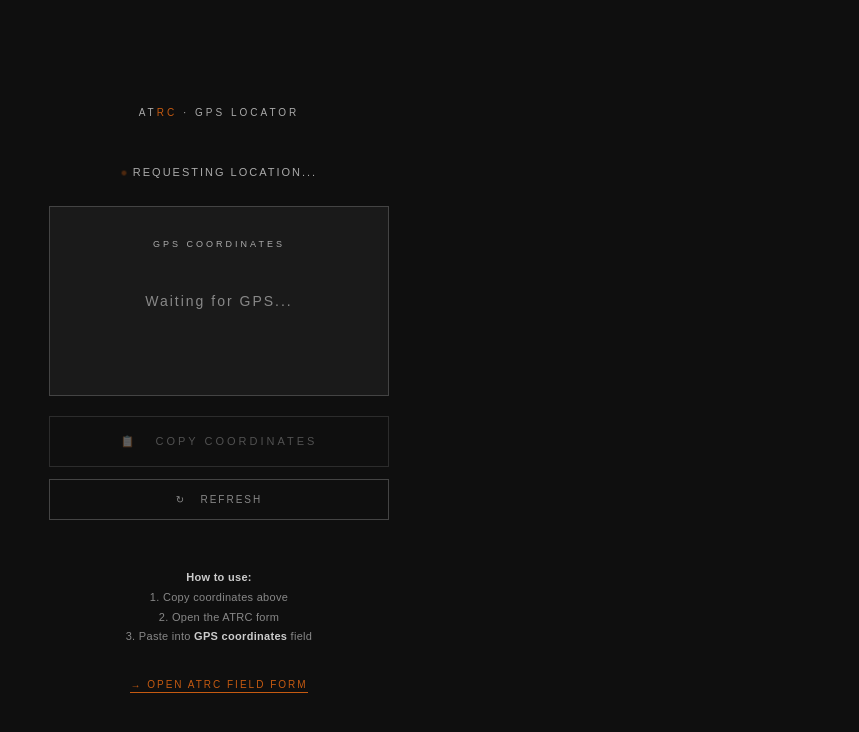
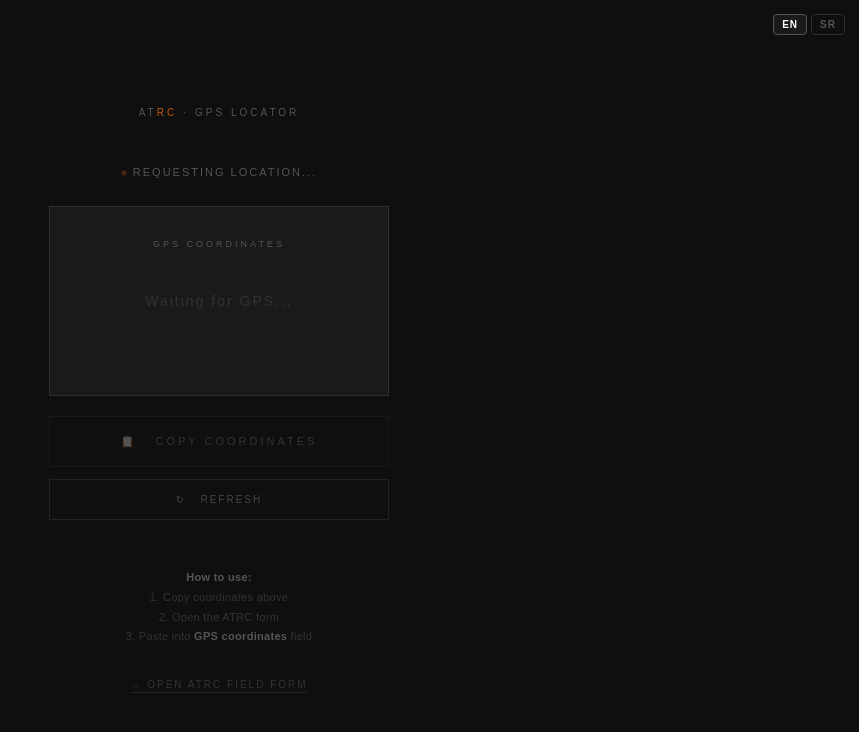
Before and after one commit to xStat-art/architecturatemporis, a plain HTML site: page gps.html in a window 1280 px wide. Shown: the whole page, without its empty margins (421-1280 px from the left). Drawn offline with Linux system fonts and the light colour scheme.

Commit message:
Add files via upload

```diff
--- a/gps.html
+++ b/gps.html
@@ -23,17 +23,36 @@
   .logo {
     font-size: 10px;
     letter-spacing: 3px;
-    color: #aaaaaa;      /* было #555 */
+    color: #555;
     text-transform: uppercase;
     margin-bottom: 48px;
   }
 
   .logo span { color: #c55a11; }
 
+  .lang-toggle {
+    position: fixed;
+    top: 14px; right: 14px;
+    display: flex; gap: 4px;
+    z-index: 50;
+  }
+  .lang-toggle-btn {
+    font-family: Arial, sans-serif;
+    font-size: 10px; font-weight: bold; letter-spacing: 1px;
+    color: #555;
+    background: transparent;
+    border: 1px solid #2e2e2e;
+    border-radius: 4px;
+    padding: 4px 8px;
+    cursor: pointer;
+    -webkit-tap-highlight-color: transparent;
+  }
+  .lang-toggle-btn.active { color: #fff; background: #1a1a1a; border-color: #555; }
+
   .status {
     font-size: 11px;
     letter-spacing: 2px;
-    color: #aaaaaa;      /* было #555 */
+    color: #555;
     text-transform: uppercase;
     margin-bottom: 24px;
     min-height: 16px;
@@ -41,7 +60,7 @@
 
   .coords-box {
     background: #1a1a1a;
-    border: 1px solid #444444;   /* было #2e2e2e */
+    border: 1px solid #2e2e2e;
     padding: 32px 24px;
     width: 100%;
     max-width: 340px;
@@ -52,7 +71,7 @@
   .coords-label {
     font-size: 9px;
     letter-spacing: 3px;
-    color: #aaaaaa;      /* было #555 */
+    color: #555;
     text-transform: uppercase;
     margin-bottom: 16px;
   }
@@ -60,7 +79,7 @@
   .coords-value {
     font-size: 28px;
     font-weight: 700;
-    color: #ffffff;
+    color: #fff;
     letter-spacing: -0.5px;
     line-height: 1.3;
     word-break: break-all;
@@ -70,12 +89,12 @@
     justify-content: center;
   }
 
-  .coords-value.loading { color: #888888; font-size: 14px; font-weight: 400; letter-spacing: 2px; }  /* было #333 */
-  .coords-value.error   { color: #e04040; font-size: 13px; font-weight: 400; }  /* было #c00000 */
+  .coords-value.loading { color: #333; font-size: 14px; font-weight: 400; letter-spacing: 2px; }
+  .coords-value.error   { color: #c00000; font-size: 13px; font-weight: 400; }
 
   .accuracy {
     font-size: 10px;
-    color: #888888;      /* было #444 */
+    color: #444;
     letter-spacing: 1px;
     margin-top: 12px;
     min-height: 14px;
@@ -88,9 +107,9 @@
     font-size: 11px;
     letter-spacing: 3px;
     text-transform: uppercase;
-    border: 1px solid #666666;   /* было #333 */
+    border: 1px solid #333;
     background: transparent;
-    color: #cccccc;              /* было #888 */
+    color: #888;
     cursor: pointer;
     transition: all 0.2s;
     margin-bottom: 12px;
@@ -104,7 +123,7 @@
   }
 
   .btn-copy:disabled {
-    opacity: 0.35;
+    opacity: 0.3;
     cursor: not-allowed;
   }
 
@@ -115,39 +134,39 @@
     font-size: 10px;
     letter-spacing: 2px;
     text-transform: uppercase;
-    border: 1px solid #444444;   /* было #222 */
+    border: 1px solid #222;
     background: transparent;
-    color: #888888;              /* было #444 */
+    color: #444;
     cursor: pointer;
     transition: all 0.2s;
     margin-bottom: 48px;
   }
 
-  .btn-refresh:active { color: #cccccc; border-color: #666; }
+  .btn-refresh:active { color: #888; border-color: #444; }
 
   .instruction {
     font-size: 11px;
-    color: #888888;      /* было #333 */
+    color: #333;
     line-height: 1.8;
     max-width: 280px;
     letter-spacing: 0.3px;
   }
 
-  .instruction strong { color: #cccccc; }  /* было #555 */
+  .instruction strong { color: #555; }
 
   .form-link {
     margin-top: 32px;
     font-size: 10px;
     letter-spacing: 2px;
-    color: #c55a11;
+    color: #333;
     text-decoration: none;
     text-transform: uppercase;
-    border-bottom: 1px solid #c55a11;
+    border-bottom: 1px solid #222;
     padding-bottom: 2px;
-    transition: color 0.2s, border-color 0.2s;
+    transition: color 0.2s;
   }
 
-  .form-link:active { color: #e06820; border-color: #e06820; }
+  .form-link:active { color: #c55a11; border-color: #c55a11; }
 
   .dot {
     display: inline-block;
@@ -167,50 +186,94 @@
 </head>
 <body>
 
+<div class="lang-toggle">
+  <button type="button" class="lang-toggle-btn" data-lang="en" data-i18n="lang.toggle.en">EN</button>
+  <button type="button" class="lang-toggle-btn" data-lang="sr" data-i18n="lang.toggle.sr">SR</button>
+</div>
+
 <div class="logo">AT<span>RC</span> · GPS Locator</div>
 
 <div class="status" id="status">
-  <span class="dot"></span>Requesting location...
+  <span class="dot"></span><span id="statusText"></span>
 </div>
 
 <div class="coords-box">
-  <div class="coords-label">GPS Coordinates</div>
-  <div class="coords-value loading" id="coords">Waiting for GPS...</div>
+  <div class="coords-label" data-i18n="gps.coordsLabel">GPS Coordinates</div>
+  <div class="coords-value loading" id="coords" data-i18n="gps.coords.waiting">Waiting for GPS...</div>
   <div class="accuracy" id="accuracy"></div>
 </div>
 
-<button class="btn-copy" id="btnCopy" onclick="copyCoords()" disabled>
+<button class="btn-copy" id="btnCopy" onclick="copyCoords()" disabled data-i18n="gps.btnCopy">
   📋 &nbsp; Copy Coordinates
 </button>
 
-<button class="btn-refresh" onclick="getLocation()">
+<button class="btn-refresh" onclick="getLocation()" data-i18n="gps.btnRefresh">
   ↻ &nbsp; Refresh
 </button>
 
 <div class="instruction">
-  <strong>How to use:</strong><br>
-  1. Copy coordinates above<br>
-  2. Open the ATRC form<br>
-  3. Paste into <strong>GPS coordinates</strong> field
+  <strong data-i18n="gps.instruction.title">How to use:</strong><br>
+  1. <span data-i18n="gps.instruction.step1">Copy coordinates above</span><br>
+  2. <span data-i18n="gps.instruction.step2">Open the ATRC form</span><br>
+  3. <span data-i18n="gps.instruction.step3pre">Paste into </span><strong data-i18n="gps.instruction.step3strong">GPS coordinates</strong><span data-i18n="gps.instruction.step3post"> field</span>
 </div>
 
-<a class="form-link" href="https://forms.gle/B29DyntFByrk24xD8" target="_blank">
+<a class="form-link" href="https://forms.gle/B29DyntFByrk24xD8" target="_blank" data-i18n="gps.formLink">
   → Open ATRC Field Form
 </a>
 
+<script src="i18n.js"></script>
 <script>
 let currentCoords = null;
 
+// Icon (pulsing dot / check / cross) is managed separately from the
+// translated text — the original swapped the whole innerHTML including
+// the icon, so this keeps that behaviour while letting the text itself
+// come from t(). lastGpsStatus is cached so a language switch mid-session
+// can re-render whatever's currently showing, same pattern as field.html.
+let lastGpsStatus = { icon: 'dot', key: 'gps.status.requesting', color: '' };
+
+function setGpsStatus(icon, key, color) {
+  lastGpsStatus = { icon: icon, key: key, color: color || '' };
+  const statusEl = document.getElementById('status');
+  const iconHtml = icon === 'dot' ? '<span class="dot"></span>' : (icon === 'check' ? '\u2713 &nbsp;' : '\u2715 &nbsp;');
+  statusEl.innerHTML = iconHtml + '<span id="statusText">' + t(key) + '</span>';
+  statusEl.style.color = color || '';
+}
+
+// coords/error display also alternates between raw DATA (coordinates —
+// never translated) and translated prose (waiting/error messages) — same
+// two-kind-of-content split as field.html's gpsValue, and for the same
+// reason: language switch needs to know which kind is currently showing.
+let coordsState = { type: 'waiting' }; // 'waiting' | 'coords' | 'error'
+
+function renderCoordsWaiting() {
+  coordsState = { type: 'waiting' };
+  const el = document.getElementById('coords');
+  el.className = 'coords-value loading';
+  el.textContent = t('gps.coords.waiting');
+}
+function renderCoordsValue(text) {
+  coordsState = { type: 'coords', text: text };
+  const el = document.getElementById('coords');
+  el.className = 'coords-value';
+  el.textContent = text;
+}
+function renderCoordsError(key) {
+  coordsState = { type: 'error', key: key };
+  const el = document.getElementById('coords');
+  el.className = 'coords-value error';
+  el.textContent = t(key);
+}
+
 function getLocation() {
-  document.getElementById('status').innerHTML = '<span class="dot"></span>Requesting location...';
-  document.getElementById('status').style.color = '';
-  document.getElementById('coords').className = 'coords-value loading';
-  document.getElementById('coords').textContent = 'Waiting for GPS...';
+  setGpsStatus('dot', 'gps.status.requesting');
+  renderCoordsWaiting();
   document.getElementById('accuracy').textContent = '';
   document.getElementById('btnCopy').disabled = true;
 
   if (!navigator.geolocation) {
-    showError('Geolocation not supported by this browser.');
+    showError('gps.err.notSupported');
     return;
   }
 
@@ -222,19 +285,17 @@
 
       currentCoords = `${lat}, ${lng}`;
 
-      document.getElementById('coords').className = 'coords-value';
-      document.getElementById('coords').textContent = currentCoords;
-      document.getElementById('accuracy').textContent = `Accuracy: ±${acc} m`;
+      renderCoordsValue(currentCoords);
+      document.getElementById('accuracy').textContent = t('gps.accuracy', { acc: acc });
       document.getElementById('btnCopy').disabled = false;
-      document.getElementById('status').innerHTML = '✓ &nbsp;Location found';
-      document.getElementById('status').style.color = '#4CAF50';
+      setGpsStatus('check', 'gps.status.found', '#4CAF50');
     },
     function(err) {
-      let msg = 'Location error.';
-      if (err.code === 1) msg = 'Permission denied. Allow location access in browser settings.';
-      if (err.code === 2) msg = 'Location unavailable. Try outdoors.';
-      if (err.code === 3) msg = 'Timeout. Try again.';
-      showError(msg);
+      let msgKey = 'gps.err.generic';
+      if (err.code === 1) msgKey = 'gps.err.permission';
+      if (err.code === 2) msgKey = 'gps.err.unavailable';
+      if (err.code === 3) msgKey = 'gps.err.timeout';
+      showError(msgKey);
     },
     {
       enableHighAccuracy: true,
@@ -244,11 +305,9 @@
   );
 }
 
-function showError(msg) {
-  document.getElementById('coords').className = 'coords-value error';
-  document.getElementById('coords').textContent = msg;
-  document.getElementById('status').innerHTML = '✕ &nbsp;Error';
-  document.getElementById('status').style.color = '#e04040';
+function showError(msgKey) {
+  renderCoordsError(msgKey);
+  setGpsStatus('cross', 'gps.status.error', '#c00000');
 }
 
 function copyCoords() {
@@ -277,16 +336,26 @@
 
 function showCopied() {
   const btn = document.getElementById('btnCopy');
-  btn.textContent = '✓ Copied!';
+  btn.textContent = t('gps.btnCopied');
   btn.classList.add('copied');
   setTimeout(() => {
-    btn.textContent = '📋   Copy Coordinates';
+    btn.innerHTML = t('gps.btnCopy');
     btn.classList.remove('copied');
   }, 2000);
 }
 
 // Auto-start
 getLocation();
+
+// Same reasoning as field.html: a language switch mid-session should
+// update whatever's already on screen (status, coords placeholder/error),
+// not just the next GPS update.
+document.addEventListener('atrc:langchange', function() {
+  setGpsStatus(lastGpsStatus.icon, lastGpsStatus.key, lastGpsStatus.color);
+  if (coordsState.type === 'waiting') renderCoordsWaiting();
+  else if (coordsState.type === 'error') renderCoordsError(coordsState.key);
+  // 'coords' type needs no action — it's raw data, not translated
+});
 </script>
 </body>
 </html>
--- a/i18n.js
+++ b/i18n.js
@@ -223,6 +223,29 @@
   'field.toast.copyManually':     { en: 'Select and copy manually', sr: 'Izaberite i kopirajte ručno' },
 
   'field.marker.object':          { en: 'Object', sr: 'Objekat' },
+
+  // ── gps.html ──
+  'gps.status.requesting':   { en: 'Requesting location...', sr: 'Traženje lokacije...' },
+  'gps.status.found':        { en: 'Location found', sr: 'Lokacija pronađena' },
+  'gps.status.error':        { en: 'Error', sr: 'Greška' },
+  'gps.coordsLabel':         { en: 'GPS Coordinates', sr: 'GPS koordinate' },
+  'gps.coords.waiting':      { en: 'Waiting for GPS...', sr: 'Čekanje GPS-a...' },
+  'gps.accuracy':            { en: 'Accuracy: \u00b1{acc} m', sr: 'Tačnost: \u00b1{acc} m' },
+  'gps.btnCopy':              { en: '\ud83d\udccb &nbsp; Copy Coordinates', sr: '\ud83d\udccb &nbsp; Kopiraj koordinate' },
+  'gps.btnCopied':            { en: '\u2713 Copied!', sr: '\u2713 Kopirano!' },
+  'gps.btnRefresh':           { en: '\u21bb &nbsp; Refresh', sr: '\u21bb &nbsp; Osveži' },
+  'gps.instruction.title':    { en: 'How to use:', sr: 'Kako se koristi:' },
+  'gps.instruction.step1':    { en: 'Copy coordinates above', sr: 'Kopirajte koordinate iznad' },
+  'gps.instruction.step2':    { en: 'Open the ATRC form', sr: 'Otvorite ATRC formular' },
+  'gps.instruction.step3pre': { en: 'Paste into ', sr: 'Nalepite u polje ' },
+  'gps.instruction.step3strong': { en: 'GPS coordinates', sr: 'GPS koordinate' },
+  'gps.instruction.step3post':   { en: ' field', sr: '' },
+  'gps.formLink':             { en: '\u2192 Open ATRC Field Form', sr: '\u2192 Otvori ATRC terenski formular' },
+  'gps.err.notSupported':     { en: 'Geolocation not supported by this browser.', sr: 'Ovaj pregledač ne podržava geolokaciju.' },
+  'gps.err.generic':          { en: 'Location error.', sr: 'Greška lokacije.' },
+  'gps.err.permission':       { en: 'Permission denied. Allow location access in browser settings.', sr: 'Pristup odbijen. Dozvolite pristup lokaciji u podešavanjima pregledača.' },
+  'gps.err.unavailable':      { en: 'Location unavailable. Try outdoors.', sr: 'Lokacija nedostupna. Pokušajte napolju.' },
+  'gps.err.timeout':          { en: 'Timeout. Try again.', sr: 'Isteklo vreme. Pokušajte ponovo.' },
 };
 
 /**
```
